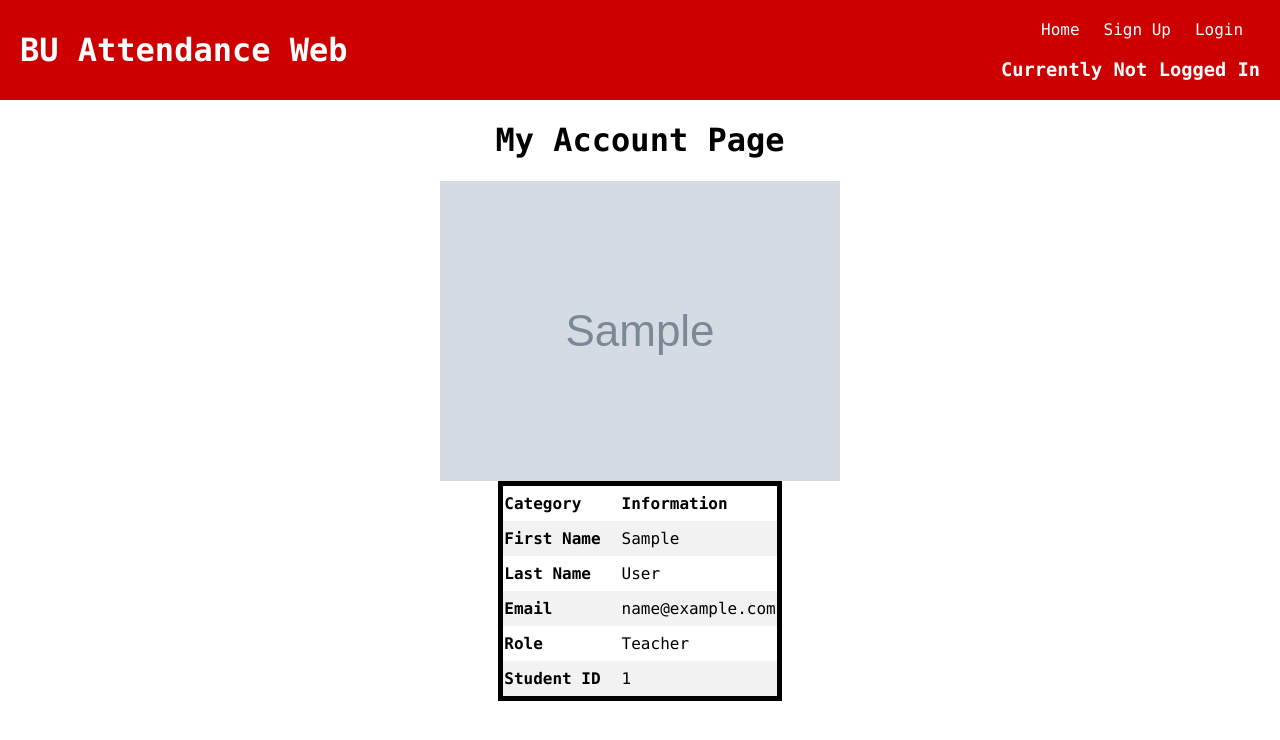
After one commit to sphung01/cs412-django, a Django app: page /project/account/1 in a window 1280 px wide. The commit adds this page. Shown: the top 740 px of the page. Run offline with Django 5.2, Linux system fonts and the light colour scheme; tables that the repository leaves empty hold one stand-in row (values such as "Sample post"); grey boxes marked "Sample" are stand-in pictures.

Commit message:
Created some parts for the teacher side

```diff
--- a/project/forms.py
+++ b/project/forms.py
@@ -9,4 +9,4 @@ class CreateUserForm(forms.ModelForm):
     class Meta:
         '''associate this form with a model from our database.'''
         model = ProjectUser
-        fields = ['first_name', 'last_name', 'role', 'student_id', 'profile_image']
+        fields = ['first_name', 'last_name', 'email', 'role', 'student_id', 'profile_image']
--- a/project/models.py
+++ b/project/models.py
@@ -20,6 +20,7 @@ class ProjectUser(models.Model):
     # These are the attributes/fields
     first_name = models.CharField(max_length=250, blank=False)
     last_name = models.CharField(max_length=250, blank=False)
+    email = models.CharField(max_length=250, blank=False)
     role = models.CharField(max_length=10, choices=ROLES_TYPE, blank=False) # Role of the User
     student_id = models.CharField(max_length=10, blank=True) # An ID if the student
     profile_image = models.ImageField(blank=True) # Optional if User wants to add pfp
@@ -46,7 +47,7 @@ class ProjectUser(models.Model):
         """
             Return the URL to display one instance of this model.
         """
-        return reverse('project:home')
+        return reverse('project:account', kwargs={'pk':self.pk})
 
     def __str__(self):
         """
@@ -65,7 +66,7 @@ class Course(models.Model):
     teacher = models.ForeignKey(ProjectUser, on_delete=models.CASCADE, limit_choices_to={'role':'Teacher'})
 
     # A generated code or identifier for the Course
-    code = models.CharField(max_length=8, blank=False)
+    code = models.CharField(max_length=8, blank=False, unique=True)
 
     # The name of the Course
     class_name = models.CharField(max_length=50, blank=False)
@@ -102,7 +103,6 @@ class Enrollment(models.Model):
         """
 
         return f'Name: {self.student.first_name} {self.student.last_name} - Enrolled: {self.course.class_name}'
-
 
 class Attendance(models.Model):
     """
--- a/project/templates/project/base.html
+++ b/project/templates/project/base.html
@@ -20,7 +20,7 @@
                     <li><a href="{% url 'project:home' %}">Home</a></li>
                     <li><a href="{% url 'project:sign_up' %}">Sign Up</a></li>
                     {% if request.user.is_authenticated %}
-                        <li>My Profile</li>
+                        <li><a href="{% url 'project:account' request.user.projectuser_set.first.pk %}">My Account</a></li>
                         <li>
                             <form method="POST" action="{% url 'project:logout' %}">
                                 {% csrf_token %}
--- /dev/null
+++ b/project/templates/project/show_my_account.html
@@ -0,0 +1,56 @@
+<!--
+    File: project/templates/project/show_my_account.html
+    Author: Steven Phung (sphung01@bu.edu), 5/29/2025
+    Description: A page that displays a form for the user
+    to create new account. Once submitted, their info
+    will be constructed into an instance and placed in
+    the database.
+-->
+{% extends 'project/base.html' %}
+{% block content %}
+<main class="account-page">
+    <h1>My Account Page</h1>
+    {% if account.profile_image %}
+        <img src="{{ account.profile_image.url }}">
+    {% else %}
+        <h1>No Image Available</h1>
+    {% endif %}
+    <table class="account-table">
+        <tr>
+            <th>Category</th>
+            <th>Information</th>
+        </tr>
+        <tr>
+            <th>First Name</th>
+            <td>{{ account.first_name }}</td>
+        </tr>
+
+        <tr>
+            <th>Last Name</th>
+            <td>{{ account.last_name }}</td>
+        </tr>
+
+        <tr>
+            <th>Email</th>
+            <td>{{ account.email }}</td>
+        </tr>
+
+        <tr>
+            <th>Role</th>
+            <td>{{ account.role }}</td>
+        </tr>
+
+        <tr>
+            <th>Student ID</th>
+            <td>
+                {% if account.student_id %}
+                    {{ account.student_id }}
+                {% else %}
+                    N/A
+                {% endif %}
+            </td>
+        </tr>
+
+    </table>
+</main>
+{% endblock%}
--- a/project/urls.py
+++ b/project/urls.py
@@ -37,5 +37,7 @@ urlpatterns = [
     path('login/', auth_views.LoginView.as_view(template_name='project/login.html'), name='login'),
     path('logout/', auth_views.LogoutView.as_view(next_page='project:home'), name='logout'),
     path('signup/', CreateUserView.as_view(), name='sign_up'),
+    path('account/<int:pk>', ShowAccountView.as_view(), name='account'),
+    path('courses/', ShowCoursesView.as_view(), name='courses'),
 ]
 urlpatterns += static(settings.STATIC_URL, document_root=settings.STATIC_ROOT)
--- a/project/views.py
+++ b/project/views.py
@@ -71,5 +71,20 @@ class CreateUserView(CreateView):
                 self.get_context_data(form=form, user_creation_form=user_form)
             )
 
-class ShowUserProfileView(DetailView):
-    template_name
+class ShowAccountView(DetailView):
+    """
+        This view class will display the information about the user
+    """
+    model = ProjectUser
+    template_name = 'project/show_my_account.html'
+    context_object_name = 'account'
+
+class ShowCoursesView(ListView):
+    model = Course
+    template_name = 'project/show_courses.html'
+    context_object_name = 'courses'
+
+    def get_queryset(self):
+        # Only show courses created by the current teacher
+        project_user = ProjectUser.objects.get(user=self.request.user)
+        return Course.objects.filter(teacher=project_user)
--- a/static/project_styles.css
+++ b/static/project_styles.css
@@ -62,6 +62,25 @@ a {
     margin: 20px;
 }
 
+/* This part right here is for styling the home.html file */
+.home-page {
+    text-align: center;
+}
+
+.home-page a {
+    color: black;
+    background-color: #CC0000;
+    padding: 10px;
+    border-radius: 5px;
+}
+
+.home-page a:hover {
+    color: white;
+    background-color: black;
+    padding: 10px;
+    border-radius: 5px;
+}
+
 /* This part right here is for styling the sign_up.html file */
 .sign-up-page {
     display: flex;
@@ -111,3 +130,62 @@ a {
     background-color: white;
     color: black;
 }
+
+/* This part right here is for styling the show_my_account.html file */
+.account-page {
+    display: flex;
+    flex-direction: column;
+    justify-content: center;  /* centers horizontally */
+    align-items: center;      /* centers vertically (if needed) */
+}
+
+.account-table {
+    border-collapse: collapse;
+    border-spacing: 30px 10px; /* 30px horizontal gap, 10px vertical */
+    border-style: solid;
+    border-color: black;
+    border-width: 5px;
+}
+
+.account-table tr:nth-child(even) {
+    background-color: #f2f2f2; /* Light gray for even rows */
+}
+
+.account-table, tr, th{
+    text-align: left;
+    padding-right: 20px; /* adds space between columns */
+    padding-top: 8px;
+    padding-bottom: 8px;
+}
+
+/* This part right here is for styling the show_courses.html file */
+.courses-page {
+    display: flex;
+    flex-direction: column;
+    align-items: center; /* centers children horizontally */
+    margin: 20px;
+}
+
+.courses-page a{
+    background-color: #CC0000;
+    padding: 10px;
+    border-radius: 10px;
+    margin-bottom: 20px;
+}
+
+.courses-page a:hover {
+    background-color: black;
+    color: white;
+    cursor: pointer;
+}
+
+.course-container {
+    background-color: #CC0000;
+    margin: 0, 300px;
+    margin-bottom: 20px;
+    border-radius: 10px;
+}
+
+.course-container h3 {
+    padding: 10px;
+}
```
Also changed, not shown: project/templates/project/home.html (+12 -2 lines), project/templates/project/show_courses.html (added, +19 -0 lines), project/templates/project/show_my_profile.html (deleted, +0 -14 lines), project/migrations/0009_projectuser_email.py (added), project/migrations/0010_alter_course_code.py (added).
